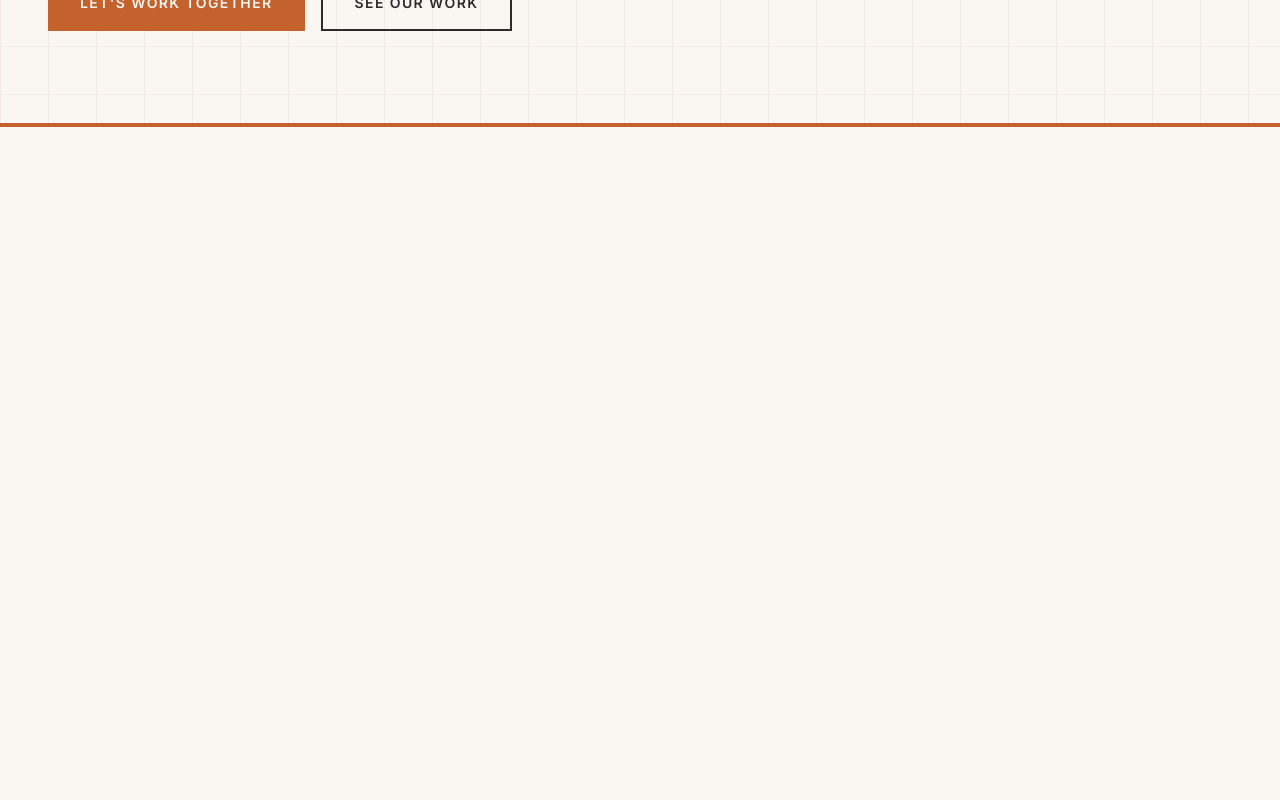
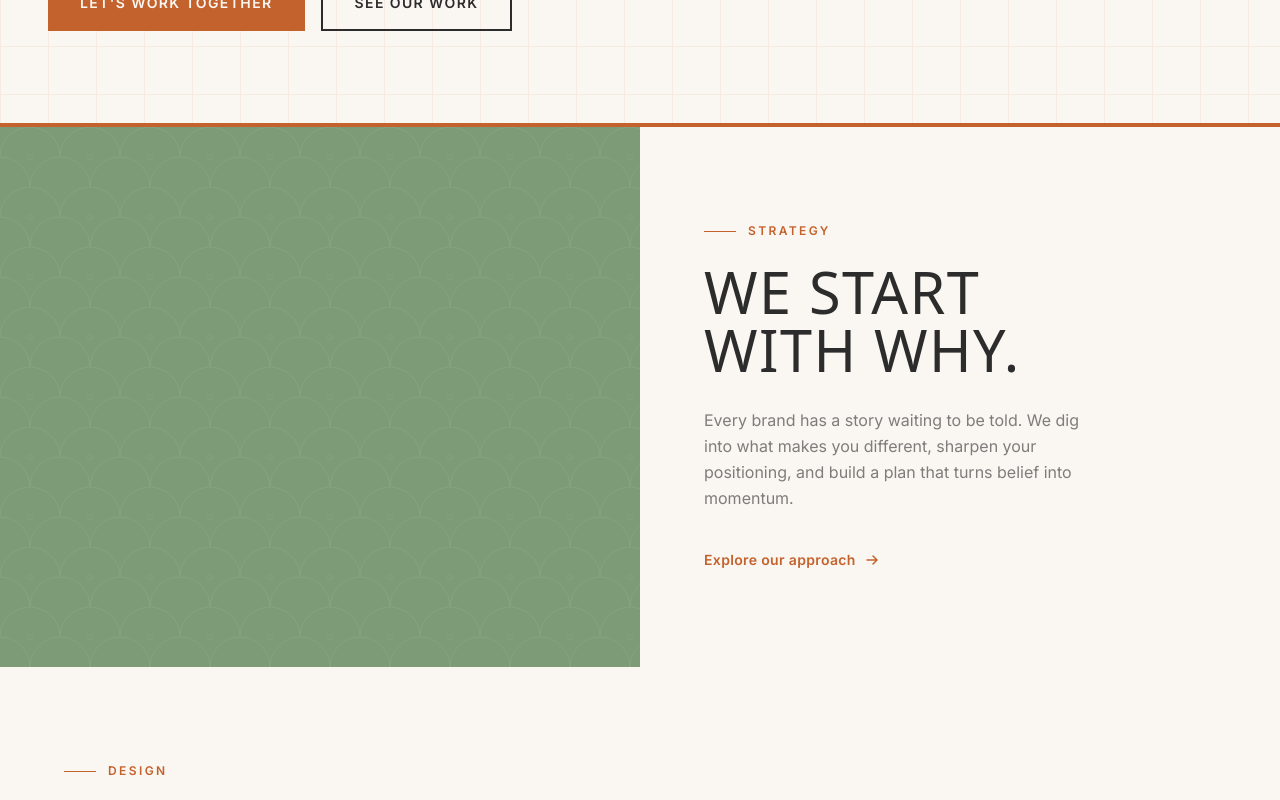
Before and after one commit to jskroening-afk/HitBox, a Next.js app: page / in a window 1280 px wide. Shown: the part 980-1780 px from the top of the page. Before the commit the page ends 1107 px from the top, so only its background shows below. Built offline with nearby package versions, Linux system fonts and the light colour scheme.

Commit message:
add feature blocks section

```diff
--- /dev/null
+++ b/app/components/Features.tsx
@@ -0,0 +1,165 @@
+import Link from 'next/link';
+
+type FeatureBlock = {
+  eyebrow: string;
+  headline: string;
+  body: string;
+  cta: string;
+  bgColor: string;
+  reversed: boolean;
+  patternId: string;
+};
+
+const features: FeatureBlock[] = [
+  {
+    eyebrow: 'Strategy',
+    headline: 'We Start\nWith Why.',
+    body: 'Every brand has a story waiting to be told. We dig into what makes you different, sharpen your positioning, and build a plan that turns belief into momentum.',
+    cta: 'Explore our approach',
+    bgColor: '#7D9B76',
+    reversed: false,
+    patternId: 'tile-strategy',
+  },
+  {
+    eyebrow: 'Design',
+    headline: 'Visual Identity\nThat Holds.',
+    body: "Great design isn't decoration — it's the language your brand speaks before a word is read. We craft systems that stay consistent from first impression to lasting memory.",
+    cta: 'See our design work',
+    bgColor: '#D4A5A5',
+    reversed: true,
+    patternId: 'tile-design',
+  },
+  {
+    eyebrow: 'Storytelling',
+    headline: 'Words That\nMove People.',
+    body: "Campaigns live or die by the story they tell. We shape narratives that feel true to who you are and land with the people you're trying to reach — across every medium.",
+    cta: 'Read our thinking',
+    bgColor: '#E8B84B',
+    reversed: false,
+    patternId: 'tile-story',
+  },
+];
+
+function TilePattern({ id }: { id: string }) {
+  return (
+    <svg
+      className="absolute inset-0 w-full h-full"
+      xmlns="http://www.w3.org/2000/svg"
+      aria-hidden="true"
+    >
+      <defs>
+        <pattern
+          id={id}
+          x="0"
+          y="0"
+          width="60"
+          height="60"
+          patternUnits="userSpaceOnUse"
+        >
+          {/* Outer quarter-circle arcs at each corner — ceramic tile motif */}
+          <path d="M 30 0 A 30 30 0 0 0 0 30"  fill="none" stroke="#FAF7F2" strokeWidth="1" />
+          <path d="M 30 0 A 30 30 0 0 1 60 30" fill="none" stroke="#FAF7F2" strokeWidth="1" />
+          <path d="M 0 30 A 30 30 0 0 1 30 60" fill="none" stroke="#FAF7F2" strokeWidth="1" />
+          <path d="M 60 30 A 30 30 0 0 0 30 60" fill="none" stroke="#FAF7F2" strokeWidth="1" />
+          {/* Inner secondary arcs in soft blue-grey for depth */}
+          <path d="M 20 0 A 20 20 0 0 0 0 20"  fill="none" stroke="#8FA3B1" strokeWidth="0.5" />
+          <path d="M 40 0 A 20 20 0 0 1 60 20" fill="none" stroke="#8FA3B1" strokeWidth="0.5" />
+          <path d="M 0 40 A 20 20 0 0 1 20 60" fill="none" stroke="#8FA3B1" strokeWidth="0.5" />
+          <path d="M 60 40 A 20 20 0 0 0 40 60" fill="none" stroke="#8FA3B1" strokeWidth="0.5" />
+          {/* Centre dot */}
+          <circle cx="30" cy="30" r="2.5" fill="none" stroke="#FAF7F2" strokeWidth="0.75" />
+        </pattern>
+      </defs>
+      <rect width="100%" height="100%" fill={`url(#${id})`} opacity="0.08" />
+    </svg>
+  );
+}
+
+function Block({ eyebrow, headline, body, cta, bgColor, reversed, patternId }: FeatureBlock) {
+  const ImagePane = (
+    <div
+      className="relative overflow-hidden h-72 lg:h-auto"
+      style={{ backgroundColor: bgColor }}
+    >
+      <TilePattern id={patternId} />
+    </div>
+  );
+
+  const TextPane = (
+    <div className="flex items-center bg-cream">
+      <div className="px-10 py-16 lg:px-16 lg:py-24 w-full max-w-lg">
+
+        {/* Eyebrow */}
+        <div className="flex items-center gap-3 mb-6">
+          <span className="w-8 h-px bg-terracotta" />
+          <span className="text-xs font-semibold tracking-[0.2em] uppercase text-terracotta">
+            {eyebrow}
+          </span>
+        </div>
+
+        {/* Headline */}
+        <h2
+          className="font-display uppercase leading-none tracking-wide text-charcoal mb-7 whitespace-pre-line"
+          style={{ fontSize: 'clamp(2.75rem, 4.5vw, 4.5rem)' }}
+        >
+          {headline}
+        </h2>
+
+        {/* Body */}
+        <p className="text-base text-charcoal/60 mb-9 leading-relaxed max-w-sm">
+          {body}
+        </p>
+
+        {/* CTA */}
+        <Link
+          href="#"
+          className="inline-flex items-center gap-2 text-sm font-semibold text-terracotta tracking-wide group"
+        >
+          {cta}
+          <svg
+            width="16"
+            height="16"
+            viewBox="0 0 16 16"
+            fill="none"
+            aria-hidden="true"
+            className="transition-transform duration-200 group-hover:translate-x-1"
+          >
+            <path
+              d="M3 8h10M9 4l4 4-4 4"
+              stroke="currentColor"
+              strokeWidth="1.5"
+              strokeLinecap="round"
+              strokeLinejoin="round"
+            />
+          </svg>
+        </Link>
+      </div>
+    </div>
+  );
+
+  return (
+    <div className="grid grid-cols-1 lg:grid-cols-2 lg:min-h-[540px]">
+      {reversed ? (
+        <>
+          <div className="lg:order-2">{ImagePane}</div>
+          <div className="lg:order-1">{TextPane}</div>
+        </>
+      ) : (
+        <>
+          {ImagePane}
+          {TextPane}
+        </>
+      )}
+    </div>
+  );
+}
+
+export default function Features() {
+  return (
+    <section>
+      {features.map((feature) => (
+        <Block key={feature.patternId} {...feature} />
+      ))}
+    </section>
+  );
+}
--- a/app/page.tsx
+++ b/app/page.tsx
@@ -1,9 +1,11 @@
 import Hero from './components/Hero';
+import Features from './components/Features';
 
 export default function Home() {
   return (
     <main>
       <Hero />
+      <Features />
     </main>
   );
 }
```
